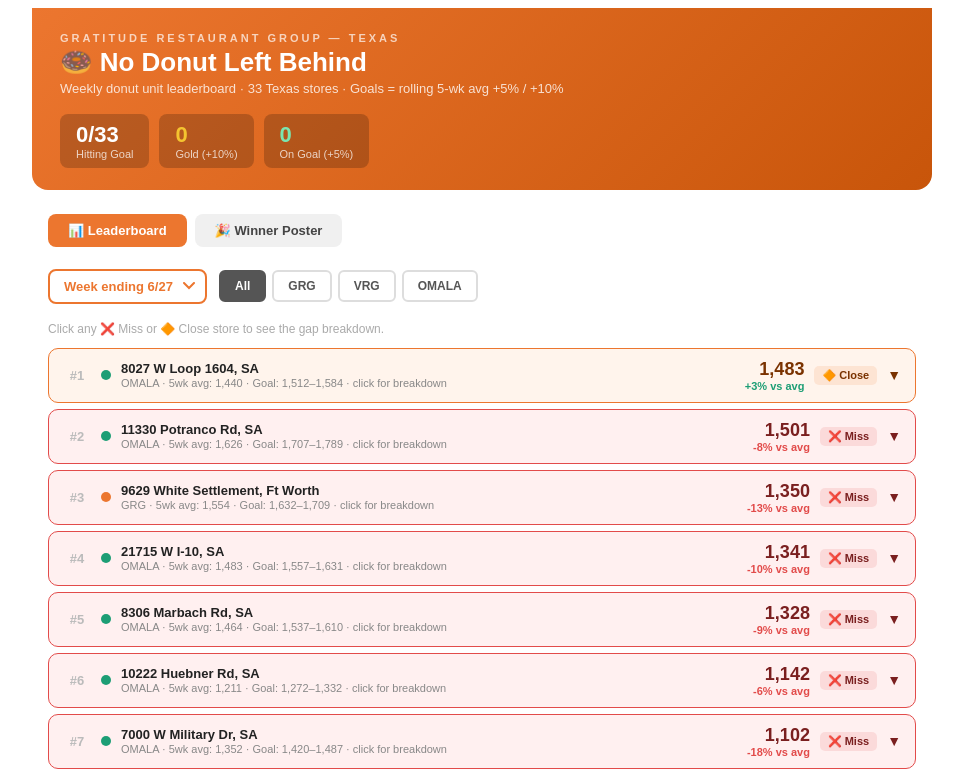
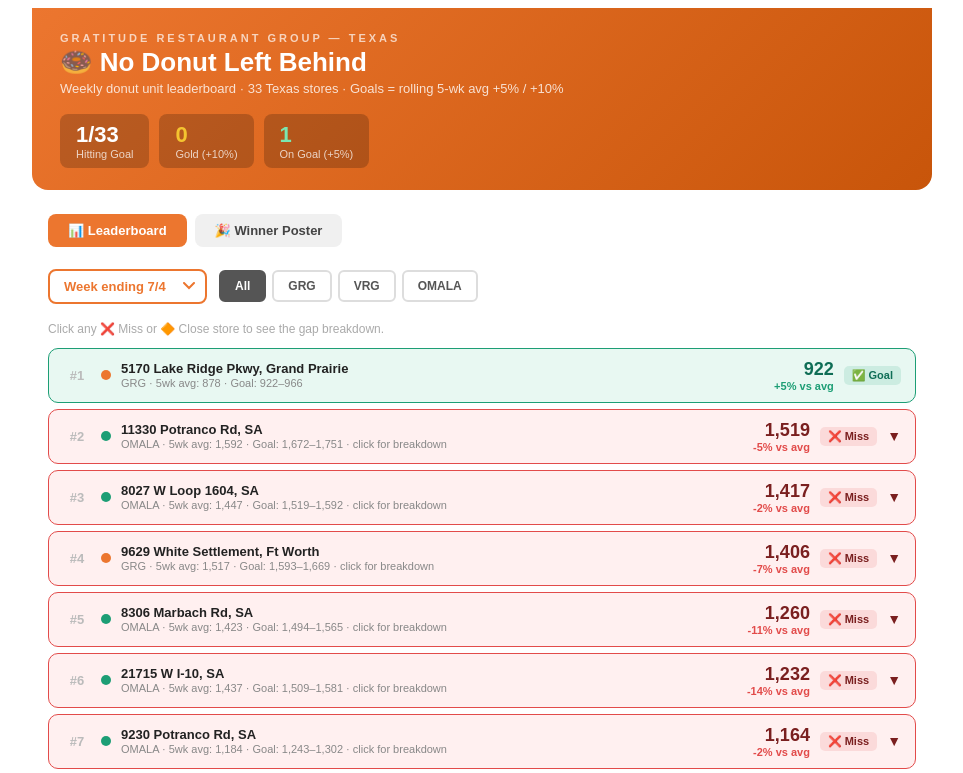
Before and after one commit to anthonyrodriguez-maker/no-donut-left-behind, a React (Create React App) app: page / in a window 1280 px wide. Shown: the top 773 px of the page, without its empty margins (158-1121 px from the left). Built offline with nearby package versions, Linux system fonts and the light colour scheme.

Commit message:
Update App.js

```diff
--- a/src/App.js
+++ b/src/App.js
@@ -9,6 +9,7 @@ const WEEKLY_RESULTS = [
   { label:"Week ending 6/13", data:{"301255":1266,"346510":1496,"350093":794,"350918":944,"350940":815,"351985":1087,"352495":716,"353103":993,"353792":763,"355059":574,"355680":1184,"355681":625,"356104":694,"356733":977,"357201":1341,"357430":1012,"357649":933,"357958":628,"358035":889,"358705":1567,"358790":1274,"358894":1404,"358909":783,"359470":1115,"359496":898,"359644":970,"359888":656,"362644":868,"362967":1054,"363024":718,"363236":762,"363238":827,"363902":1047} },
   { label:"Week ending 6/20", data:{"301255":1201,"346510":1408,"350093":747,"350918":1131,"350940":910,"351985":1109,"352495":838,"353103":989,"353792":767,"355059":659,"355680":1008,"355681":696,"356104":682,"356733":919,"357201":1367,"357430":1025,"357649":1011,"357958":728,"358035":745,"358705":1511,"358790":1324,"358894":1426,"358909":894,"359470":1110,"359496":873,"359644":965,"359888":790,"362644":872,"362967":998,"363024":805,"363236":800,"363238":798,"363902":1122} },
   { label:"Week ending 6/27", data:{"301255":1102,"346510":1350,"350093":767,"350918":999,"350940":786,"351985":1026,"352495":705,"353103":927,"353792":739,"355059":553,"355680":988,"355681":605,"356104":666,"356733":846,"357201":1341,"357430":959,"357649":877,"357958":682,"358035":818,"358705":1501,"358790":1328,"358894":1483,"358909":815,"359470":1142,"359496":865,"359644":896,"359888":617,"362644":769,"362967":963,"363024":773,"363236":802,"363238":742,"363902":1035} },
+  { label:"Week ending 7/4",  data:{"301255":1152,"346510":1406,"350093":708,"350918":1063,"350940":787,"351985":1164,"352495":787,"353103":949,"353792":730,"355059":605,"355680":953,"355681":583,"356104":610,"356733":843,"357201":1232,"357430":995,"357649":887,"357958":636,"358035":807,"358705":1519,"358790":1260,"358894":1417,"358909":820,"359470":1063,"359496":884,"359644":874,"359888":583,"362644":922,"362967":1020,"363024":751,"363236":795,"363238":728,"363902":1085} },
 ];
 
 const MORNING_HRS_DAY = 5;
```
